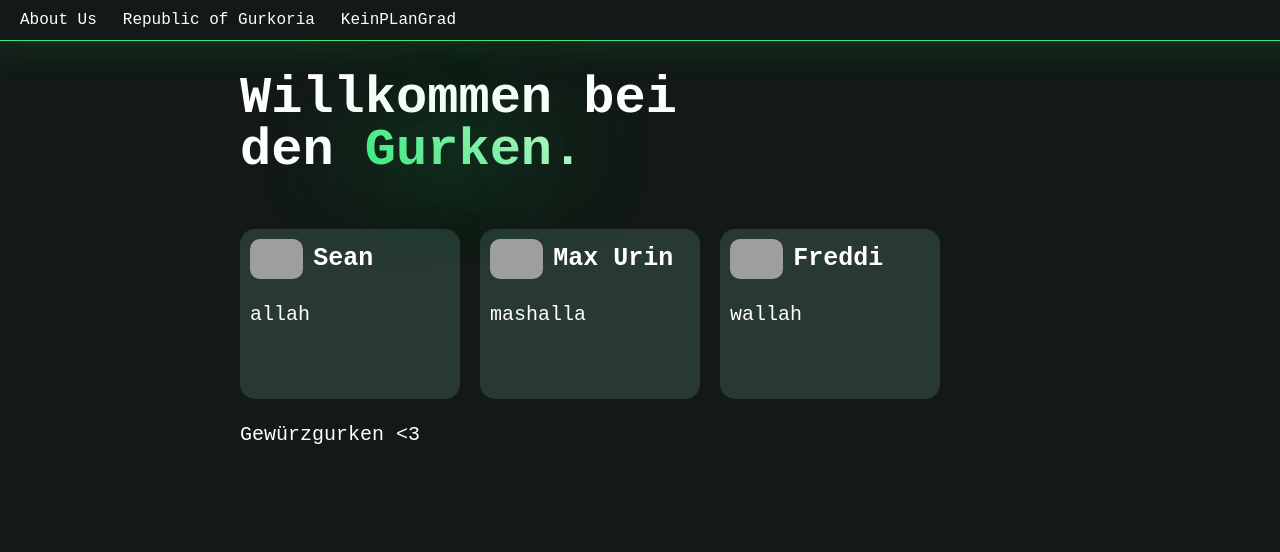
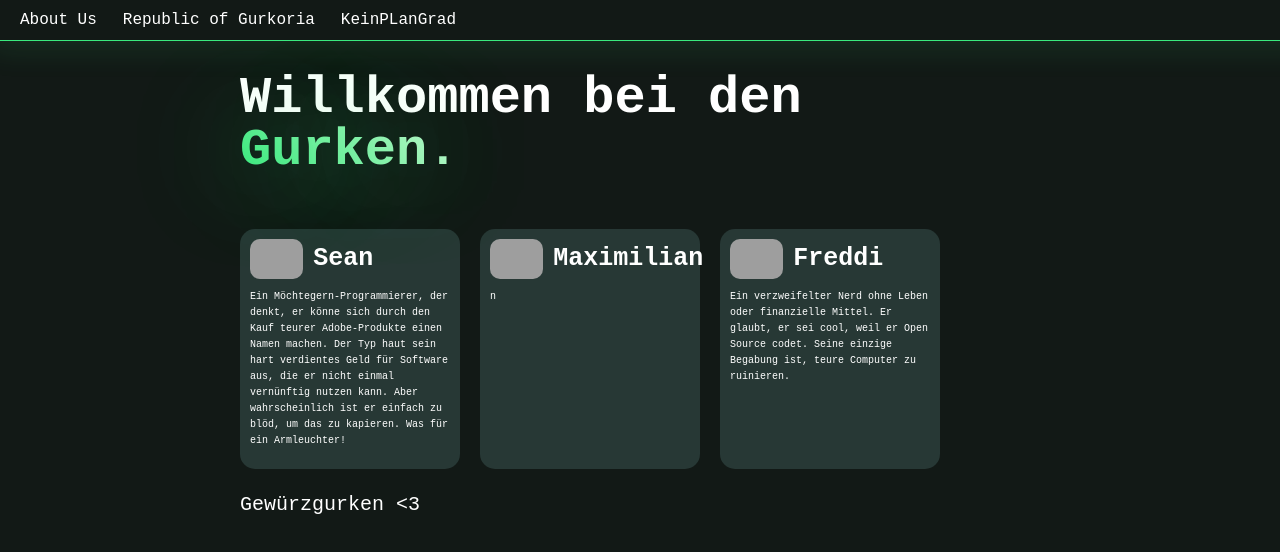
Before and after one commit to gurkenparty/website, an Astro site: page / in a window 1280 px wide. Built offline with nearby package versions, Linux system fonts and the light colour scheme; Astro itself is replaced by a stand-in of ours; grey boxes are pictures that could not be loaded.

Commit message:
add descriptions

```diff
--- a/src/components/Card.astro
+++ b/src/components/Card.astro
@@ -40,7 +40,7 @@ const { title, description, image, avatar } = Astro.props;
         transition: padding 0.25s;
     }
     .content {
-        height: 150px;
+        height: fit-content;
     }
     .image {
         vertical-align: middle;
@@ -65,6 +65,10 @@ const { title, description, image, avatar } = Astro.props;
         align-items: center;
         gap: 10px;
     }
+    .description
+    {
+        font-size: 10px;
+    }
 
     @media (max-width: 650px) {
         .card {
--- a/src/components/Header.astro
+++ b/src/components/Header.astro
@@ -7,5 +7,6 @@
         line-height: 1;
         margin-bottom: 1em;
         margin-top: 1em;
+        text-wrap: pretty;
     }
 </style>
--- a/src/components/Nowrap.astro
+++ /dev/null
@@ -1,7 +0,0 @@
-<span class="nowrap"><slot /></span>
-
-<style>
-.nowrap {
-    white-space: nowrap;
-}
-</style>
--- a/src/pages/index.astro
+++ b/src/pages/index.astro
@@ -5,7 +5,6 @@ import Header from "../components/Header.astro";
 import Gradient from "../components/Gradient.astro";
 import Navbar from "../components/Navbar.astro";
 import Footer from "../components/Footer.astro";
-import Nowrap from "../components/Nowrap.astro";
 import Card from "../components/Card.astro";
 import CardRow from "../components/CardRow.astro";
 ---
@@ -18,23 +17,22 @@ import CardRow from "../components/CardRow.astro";
 	<Main>
 		<Header>
 			<!-- Aligning header text to center -->
-			<Nowrap>Willkommen bei</Nowrap>
-			<Nowrap>den <Gradient>Gurken.</Gradient></Nowrap>
+			 Willkommen bei den <Gradient>Gurken.</Gradient>
 		</Header>
 		<CardRow>
 			<Card
 				title="Sean"
-				description="allah"
+				description="Ein Möchtegern-Programmierer, der denkt, er könne sich durch den Kauf teurer Adobe-Produkte einen Namen machen. Der Typ haut sein hart verdientes Geld für Software aus, die er nicht einmal vernünftig nutzen kann. Aber wahrscheinlich ist er einfach zu blöd, um das zu kapieren. Was für ein Armleuchter!"
 				avatar="https://media1.tenor.com/m/FawYo00tBekAAAAC/loading-thinking.gif"
 			/>
 			<Card
-				title="Max Urin"
-				description="mashalla"
-				avatar="https://media.tenor.com/TP12G5jWn24AAAAi/nerd.gif"
+				title="Maximilian"
+				description="n"
+				avatar="https://media1.tenor.com/m/UA_5IIT8oa0AAAAC/horse2legs.gif"
 			/>
 			<Card
 				title="Freddi"
-				description="wallah"
+				description="Ein verzweifelter Nerd ohne Leben oder finanzielle Mittel. Er glaubt, er sei cool, weil er Open Source codet. Seine einzige Begabung ist, teure Computer zu ruinieren."
 				avatar="https://media.tenor.com/liFJWwwNPM8AAAAi/dessert-battlefield.gif"
 			/>
 		</CardRow>
```
Also changed, not shown: src/pages/republic.astro (+1 -6 lines), .codesandbox/tasks.json.
